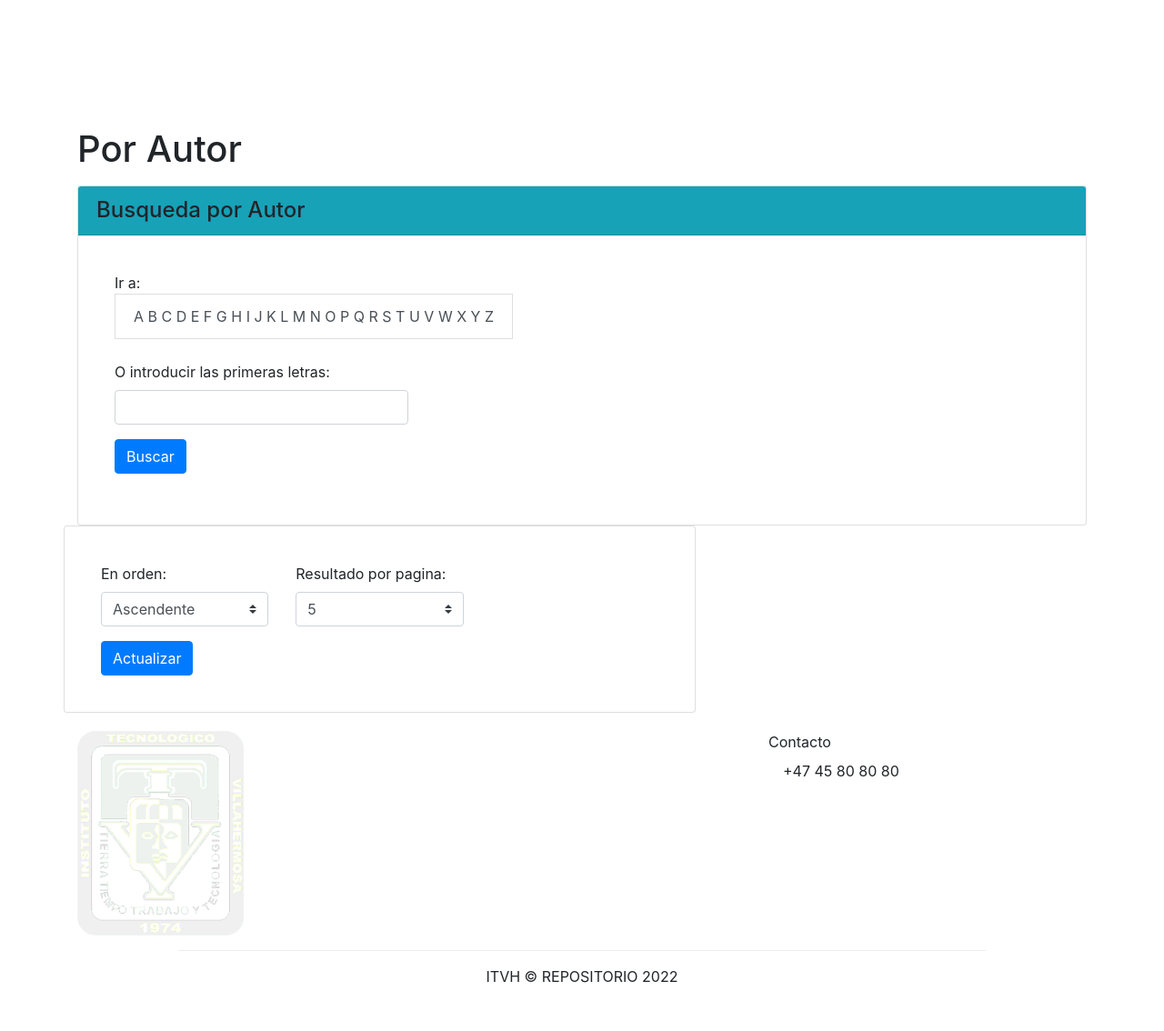
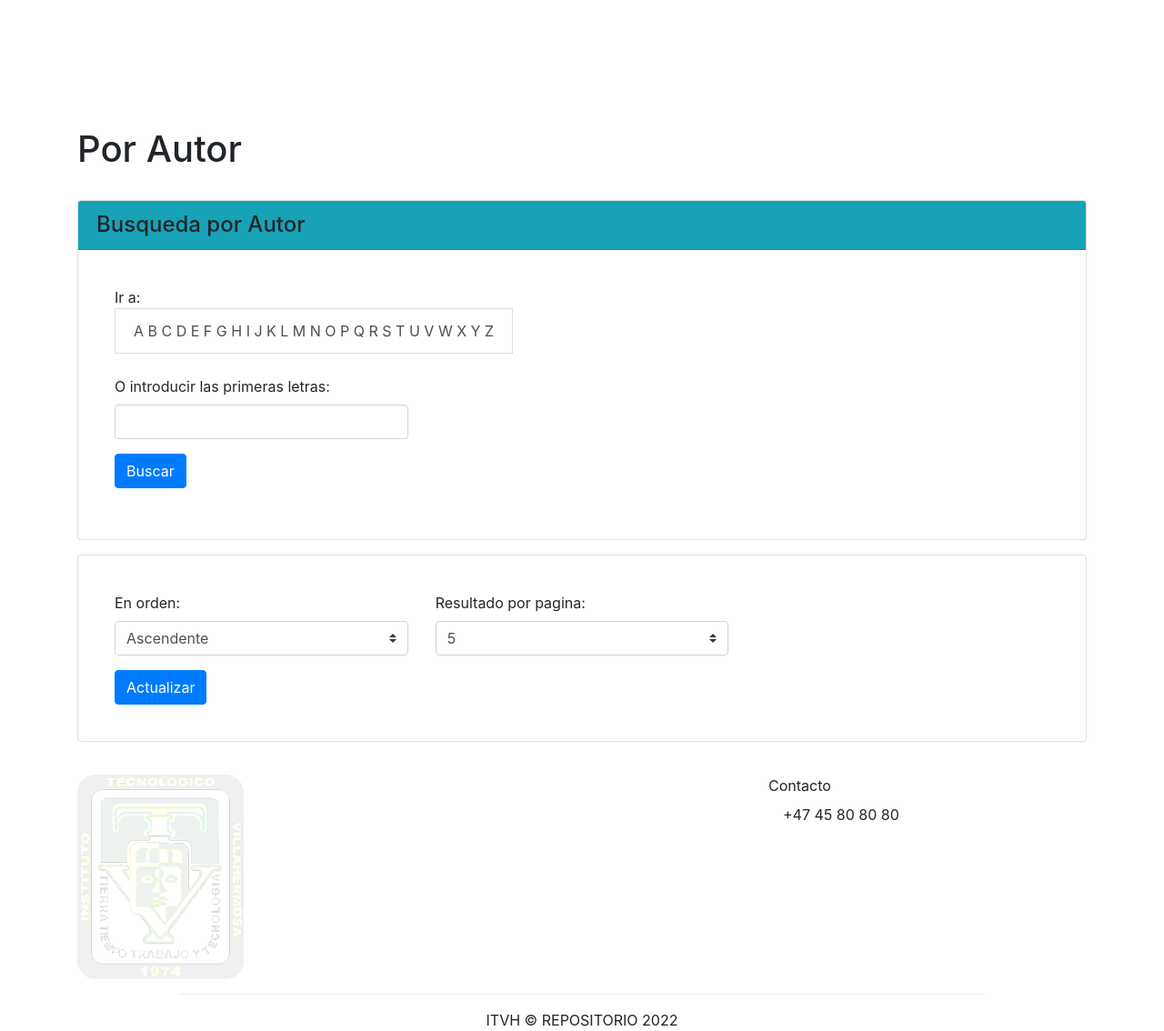
Before and after one commit to Darkerc/ITVH_REPOSITORIO, a Yii app: template views/recurso/autor.php in a window 1280 px wide. Shown: the whole page at 91% size. Before the commit the page ends 1081 px from the top, so only its background shows below. Run offline with PHP 8.4 and a stand-in for Yii, Linux system fonts and the light colour scheme; the template is opened without the code that fills it, so the values that code supplies are empty; a stand-in replaces the project's code that opens the database connection; style sheets or scripts are compiled from the project's sources; some libraries are stand-ins or nearby versions.

Commit message:
Fixeando vistas de leo

```diff
--- a/controllers/SiteController.php
+++ b/controllers/SiteController.php
@@ -141,4 +141,9 @@
     {
         return $this->render('search');
     }
+
+    public function actionArchivo()
+    {
+        return $this->render('archivo');
+    }
 }
--- a/views/recurso/autor.php
+++ b/views/recurso/autor.php
@@ -22,7 +22,7 @@
 
     <div class="body-content">
         <div class="row">
-            <div class="col-12">
+            <div class="col-12 mt-3">
                 <div class="card">
                     <h4 class="card-header bg-info">Busqueda por Autor</h4>
                     <div class="card-body">
@@ -46,10 +46,7 @@
                     </div>
                 </div>
             </div>
-
-            <div class="body-content">
-                <div class="row">
-                    <div class="col-12">
+            <div class="col-12 mt-3">
                 <div class="card">
                     <div class="card-body">
                         <form class="row card-body">
@@ -78,9 +75,7 @@
                     </div>
                 </div>
             </div>
-
-                    <?php // echo $this->render('_search', ['model' => $searchModel]);
-                    ?>
+            <div class="col-12 mt-3">
 
                 <?= GridView::widget([
                     'dataProvider' => $dataProvider,
@@ -101,6 +96,6 @@
                         ],
                     ],
                 ]); ?>
-
-
             </div>
+        </div>
+    </div>
```
Also changed, not shown: views/palabra/busqueda.php (+5 -11 lines), views/recurso/titulo.php (+5 -11 lines). Lines whose indentation alone changed are shown as unchanged.
